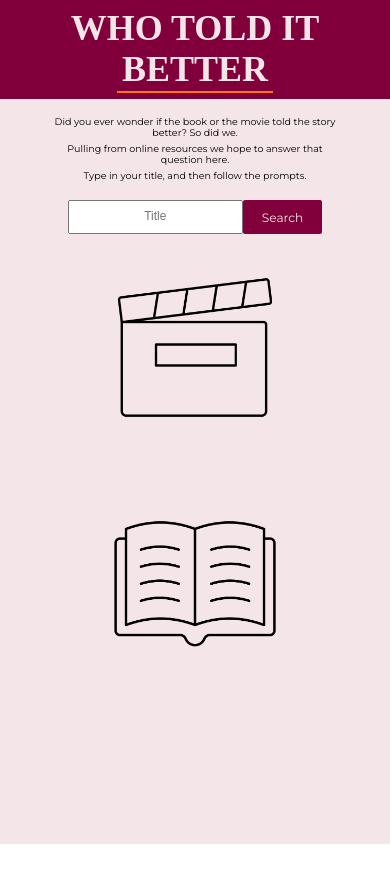
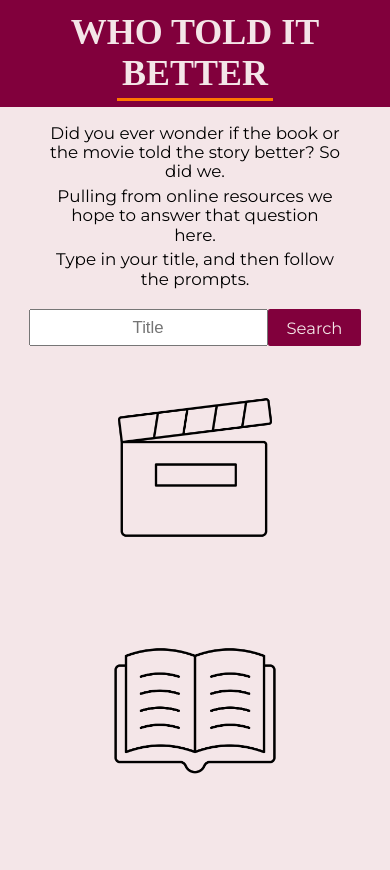
Before and after one commit to whotib/whoToldItBetter, a React (Create React App) app: page /data in a window 390 px wide. Before the commit the page ends 844 px from the top, so only its background shows below. Built offline with nearby package versions, Linux system fonts and the light colour scheme; a web font is replaced by a local one.

Commit message:
media queries left

```diff
--- a/src/App.scss
+++ b/src/App.scss
@@ -1,4 +1,5 @@
 @import './Styles/setup';
+@import './Styles/mediaQueries';
 @import './Styles/variables';
 @import './Styles/global';
 @import './Styles/layout';
--- a/src/DisplayingData.js
+++ b/src/DisplayingData.js
@@ -180,8 +180,8 @@ class DisplayingData extends Component {
           this.state.active ?
         <>
           <div className="movies">
-            <div className="movies">
               <h3 id="movieList">Movie List</h3>
+            <div className="list">
               {this.state.movieArray === undefined ? (
                 <p>Sorry, no movies matched!</p>
               ) : (
@@ -253,9 +253,11 @@ class DisplayingData extends Component {
                   />
                 )}
             </div>
-            <h2>{this.state.movieInfo.title}</h2>
-            <p>{this.state.movieInfo.release}</p>
-            {this.state.movieInfo.rating > this.state.bookInfo.rating ? <p className="winner">Winner!</p> : "" }
+            <div className="moreDetail">
+              <h2>{this.state.movieInfo.title}</h2>
+              <p>{this.state.movieInfo.release}</p>
+              {this.state.movieInfo.rating > this.state.bookInfo.rating ? <p className="winner">Winner!</p> : "" }
+            </div>
           </div>
 
           <div className="bookCover">
@@ -274,9 +276,12 @@ class DisplayingData extends Component {
                     />
                 )}
               </div>
-            <h2>{this.state.bookInfo.title}</h2>
-            <p>{this.state.bookInfo.author} {this.state.bookInfo.release} </p>
-            {this.state.movieInfo.rating < this.state.bookInfo.rating ? <p className="winner"> Winner! </p> : ""}
+              <div className="moreDetail">
+                <h2>{this.state.bookInfo.title}</h2>
+                <p>{this.state.bookInfo.author} </p>
+                 <p>{this.state.bookInfo.release} </p>
+                {this.state.movieInfo.rating < this.state.bookInfo.rating ? <p className="winner"> Winner! </p> : ""}
+              </div>
           </div>
         </section>
       </div>
--- a/src/Styles/_global.scss
+++ b/src/Styles/_global.scss
@@ -23,7 +23,6 @@ a, main li{
     list-style: none;
 }
 
-
 // FONTS
 // Landing Page
 h1, .hContainer p {
@@ -48,23 +47,26 @@ h1 {
 main h1{
     color: $secondaryColor;
     margin: 0;
-    padding: 2% 5% 0 5%;
+    padding:3% 5% 1% 5%;
 }
 h2{
-    padding: 15% 0 0 0;
+    font-size: calc(.1vw + 1.7rem);
+    color: $primaryColor;
+    padding: 4% 0 0 0;
     margin: 0 auto;
     text-align: center;
 }
 h3{
     font-family: $secondaryFont;
-    font-size: calc((2.6vw + 2.4rem) * .28);
+    font-size: calc(.2vw + 1.6rem);
     text-transform: capitalize;
+    margin: 2.5% 0 .5% 0;
 }
 main p{
     font-family: $secondaryFont;
-    font-size: calc((2.6vw + 2.4rem) * .28);
+    font-size: calc(.2vw + 1.6rem);
     text-align: left;
-    margin: 0;
+    margin: .05%;
     padding: 0;
 }
 
@@ -85,7 +87,7 @@ form{
     background-color: $secondaryColor;
     border: none;
     font-family: $secondaryFont;
-    font-size: calc((.5vw + 1rem));
+    font-size: calc((.2vw + 1.6rem));
     text-transform: uppercase;
     // padding: calc((.4vw + 1.1rem) * .2) calc((.4vw + 1.1rem) * 1);
 }
@@ -104,11 +106,13 @@ form {
 main input {
     color: $primaryColor;
     text-align: center;
-    padding: 8px;
+    padding: 7px;
 }
 .mButton{
     background-color: $primaryColor;
     color: $secondaryColor;
+    font-size: calc((.1vw + 1.6rem));
+
 }
 
 .mButton:hover,
@@ -117,30 +121,23 @@ main input {
 }
 
 main button {
-    font-size: calc((.3vw + 1.1rem));
+    font-size: calc((.1vw + 1.6rem));
     text-transform: capitalize;
     text-align: left;
 }
 
-// ************** movies and book choices styling ******************
 // GRIDS ...Lists of Books
 .movies,
 .books{
     grid-column: 2/12;
-    // width: 100%;
-    // justify-content: center;
-    // padding: 0 5%;
 }
 
-
 .buttonChoices {
-    border: 1px $primaryColor solid;
+    border: 1px  #81003c58 solid;
     margin:3px;
     border-radius: 3px;
     display: inline;
 }
-
-
 .buttonChoices:hover,
 .buttonChoices:focus{
     -webkit-box-shadow: 2px 4px 6px 2px rgba(18,18,18,0.26);
@@ -150,6 +147,11 @@ main button {
     transition: all 0.9s;
 }
 
+.moreDetail {
+    width: 280px;
+    text-align: center;
+    margin:-4% 0 11% 0;
+}
 
 
 @keyframes flicker {
@@ -173,14 +175,13 @@ main button {
     }
 }
 
-
 .selectedImg{
-    position:relative;
+    position: relative;
 }
 
 .winner{
     position: relative;
-    top: -230px;
+    top: -300px;
     transform: rotate(-20deg);
     font-size: 4.2rem;
     font-weight: bold;
--- a/src/Styles/_layout.scss
+++ b/src/Styles/_layout.scss
@@ -51,7 +51,6 @@ main .breakLine {
     .lineWSubtitle {
       grid-row: 6/ 7;
       width: 60%;
-      // padding-top: 5%;
       margin: 0 auto;
       align-self: center;
     }
@@ -88,7 +87,7 @@ main .breakLine {
       width: 75%;
       padding: .3vh 0;
     }
-    //
+
     // Search Field & Text
     form{
       grid-row: 6/ 7;
@@ -102,23 +101,19 @@ main .breakLine {
     }
 }
 
-  // Lists of Books
-  // .books{
-  //   grid-column: 2/14;
-  // }
-
-
   // Image Elements Primarily
   // MAIN Image components
   .moviePoster,
   .bookCover{
+    display: grid;
+    align-content: start;
     margin: 0 5%;
     padding: 0;
-    // grid-row: 10 /12;
     justify-content: center;
+    justify-items: center;
       p {
         margin: 0 auto;
-        padding-top:2.3vh;
+        padding-top: 1vh;
       }
   }
   .moviePoster{
@@ -129,27 +124,21 @@ main .breakLine {
   }
 
   .imgContainer{
-    // width: 200px;
-    // height: 300px;
     min-height: 160px;
     margin: 1vh;
     object-fit: cover;
-    margin: 0 auto;
+    display:grid;
+  }
 
-  }
   img{
     height: 300px;
-    // width: 100%;
     margin: 12px 0 12px 0;
-
   }
 
   .icons{
     height: 157px;
   }
 
-
-// added
 .infoBox{
   margin-top: 4%;
   grid-row: 10/12;
@@ -158,7 +147,7 @@ main .breakLine {
   flex-wrap: wrap;
   justify-content:  center;
 }
-//added
+
 .list{
   width: 100%;
   display: flex;
```
Also changed, not shown: src/Styles/_mediaQueries.scss (added).
